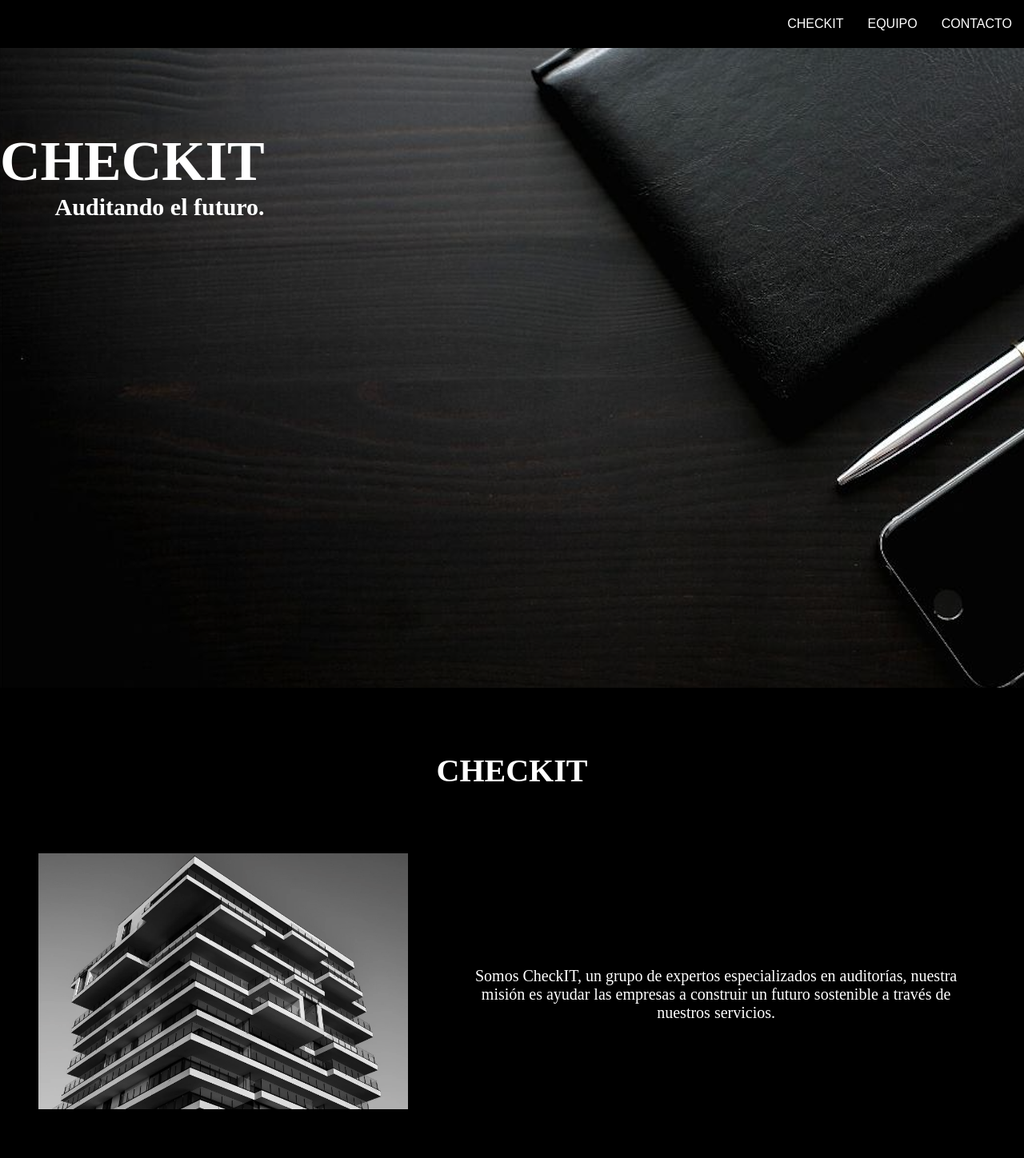
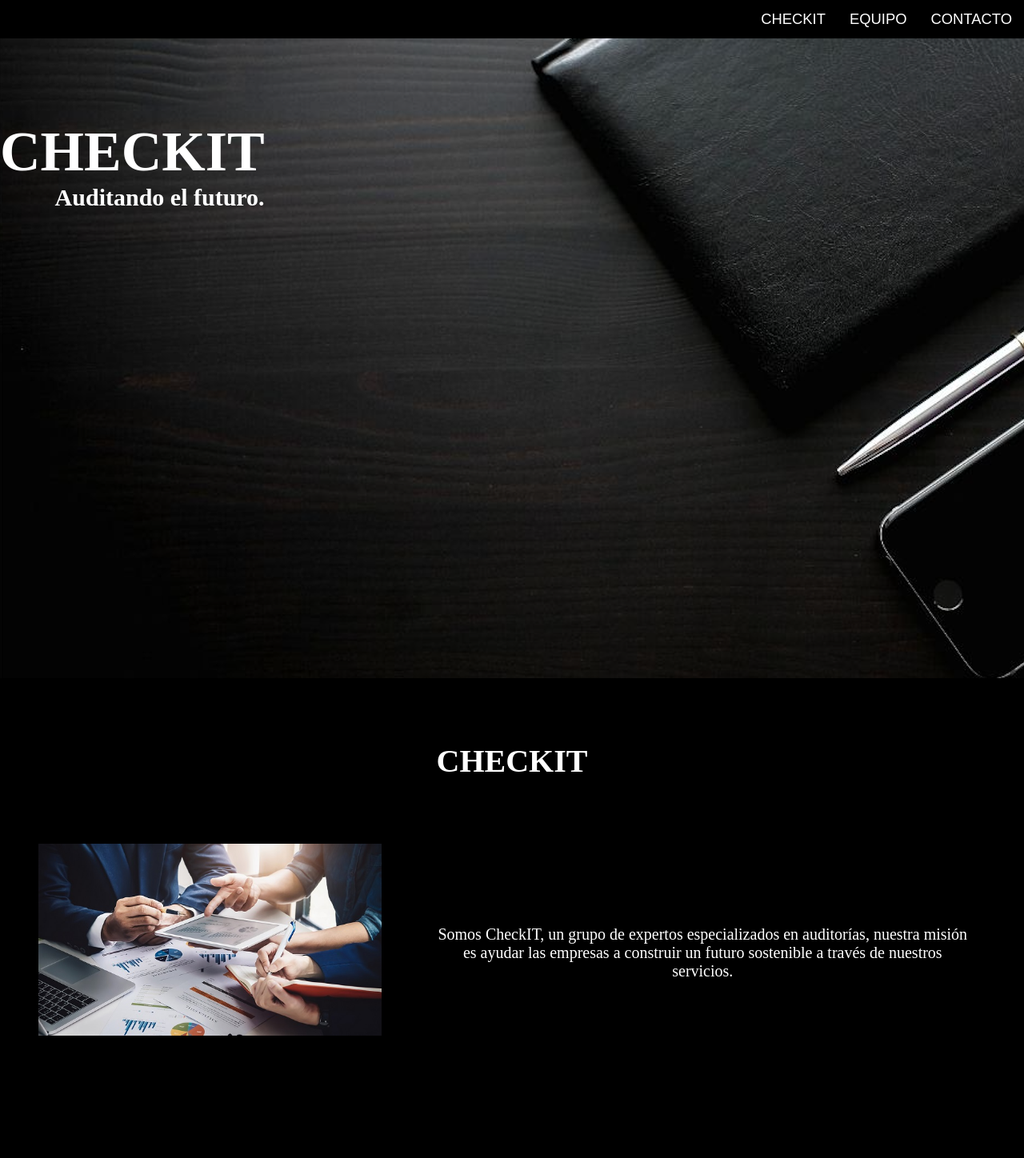
Before and after one commit to AnaliaRio/Checkit, a React (Create React App) app: page / in a window 1280 px wide. Shown: the top 1448 px of the page at 80% size. Built offline with nearby package versions, Linux system fonts and the light colour scheme; a web font is replaced by a local one.

Commit message:
Nested navbar styles

```diff
--- a/src/components/Navbar.js
+++ b/src/components/Navbar.js
@@ -4,21 +4,15 @@ import "../styles/components/Navbar.scss";
 const Navbar = () => {
   const [isOpen, setIsOpen] = useState(false);
   return (
-    <div className='navbar'>
-      <div className='nav_logo'></div>
-      <div className={`nav_items ${isOpen && "open"}`}>
-        <a className='header__menu--link' href='#linkToAbout'>
-          CHECKIT
-        </a>
-        <a className='header__menu--link' href='#linkToUs'>
-          EQUIPO
-        </a>
-        <a className='header__menu--link' href='#linkToContact'>
-          CONTACTO
-        </a>
+    <div className='nav'>
+      <div className='nav__logo'></div>
+      <div className={`nav__items ${isOpen && "open"}`}>
+        <a href='#linkToAbout'>checkit</a>
+        <a href='#linkToUs'>equipo</a>
+        <a href='#linkToContact'>contacto</a>
       </div>
       <div
-        className={`nav_toggle ${isOpen && "open"}`}
+        className={`nav__toggle ${isOpen && "open"}`}
         onClick={() => setIsOpen(!isOpen)}
       >
         <span></span>
--- a/src/components/Section1.js
+++ b/src/components/Section1.js
@@ -1,15 +1,17 @@
 import "../styles/components/Section1.scss";
-import Building from "../images/building.png";
+import Audit from "../images/audit.jpeg";
 
 const Section1 = () => {
   return (
     <section className='section1' id='linkToAbout'>
       <h2 className='section1__title'>checkit</h2>
       <div className='div'>
-        <img className='imgB' src={Building} alt='' />
+        <img className='imgA' src={Audit} alt='' />
         <div>
           <p className='section1__boxparagraph1'>
-            Somos CheckIT, un grupo de expertos especializados en auditorías, nuestra misión es ayudar las empresas a construir un futuro sostenible a través de nuestros servicios.
+            Somos CheckIT, un grupo de expertos especializados en auditorías,
+            nuestra misión es ayudar las empresas a construir un futuro
+            sostenible a través de nuestros servicios.
           </p>
         </div>
       </div>
--- a/src/styles/components/Navbar.scss
+++ b/src/styles/components/Navbar.scss
@@ -1,63 +1,77 @@
-.navbar{
-    background-color: black;
-    height: 60px;
+@import '../core/variables';
+
+.nav {
+    width: 100vw;
+    height: 3rem;
+    background-color: $black;
     display: flex;
     justify-content: space-between;
     align-items: center;
-}
-.nav_logo{
+
+    &__logo {
         font-weight: bold;
         font-size: 20px;
         margin: 15px;
-    color: white;
+        color:$white;
     }
-.nav_items a{
+
+    &__items a {
         margin: 15px;
-    color: white;
+        color:$white;
         position: relative;
         text-decoration: none;
+        text-transform: uppercase;
+        font-size: 1.15rem;
     }
-.nav_toggle{
+
+    &__toggle {
         display: none;
     }
 
+}
+
 @media (max-width: 768px) {
-    .nav_items{
+    .nav__items {
         position: absolute;
         top: 60px;
         left: 0;
-        background: grey;
+        background: $gainsboro;
         display: flex;
         flex-direction: column;
         width: 100%;
         height: -webkit-fill-available;
         transform: translateX(-100%);
         transition: 0.3s ease all;
-    }
-    .nav_items.open{
+
+        &.open {
             transform: translateX(0) !important
         }
-    .nav_toggle{
+    }
+    .nav__toggle {
         display: flex !important;
         flex-direction: column;
         margin: 15px;
-    }
-    .nav_toggle span{
+
+        & span {
             width: 30px;
             height: 4px;
-        background: white;
+            background:$white;
             margin-bottom: 5px;
             border-radius: 2px;
             transform-origin: 5px 0px;
             transition: all 0.2s linear;
         }
-    .nav_toggle.open > span{
+
+        &.open > span {
             transform: rotate(45deg) translate(0px, 0px);
-    }
-    .nav_toggle.open > span:nth-child(2){
+
+            &:nth-child(2) {
                 display: none;
             }
-    .nav_toggle.open > span:nth-child(3){
+
+            &:nth-child(3) {
                 transform: rotate(-45deg) translate(-5px, 1px);
             }
         }
+    }
+}
--- a/src/styles/components/Section1.scss
+++ b/src/styles/components/Section1.scss
@@ -17,11 +17,14 @@
   text-align: center;
 }
 
-.imgB {
-  height: 20rem;
-  // @media all and (max-width: 800px) {
-  //   width: 80%;
-  // }
+.imgA {
+  height: 12rem;
+  @media all and (min-width: 800px) {
+    height: 14rem;
+  }
+  @media all and (min-width: 1200px) {
+    height: 15rem;
+  }
 }
 
 .div {
--- a/src/styles/components/Section3.scss
+++ b/src/styles/components/Section3.scss
@@ -45,21 +45,17 @@
   }
 
   &__boxtitle {
-    font-size: 1.5rem;
+    font-size: 1.4rem;
     font-weight: bolder;
     color: $black;
+    text-align: center;
+
   }
 
   &__boxsubtitle {
     text-align: center;
-    font-size: 1.3rem;
+    font-size: 1.2rem;
     font-weight: bold;
-    color: $black;
-  }
-
-  &__boxparagraph {
-    text-align: center;
-    font-size: 1.2rem;
     color: $black;
   }
 }
```
Also changed, not shown: src/images/audit.jpeg (added), src/images/building.png (deleted). Lines whose indentation alone changed are shown as unchanged.
